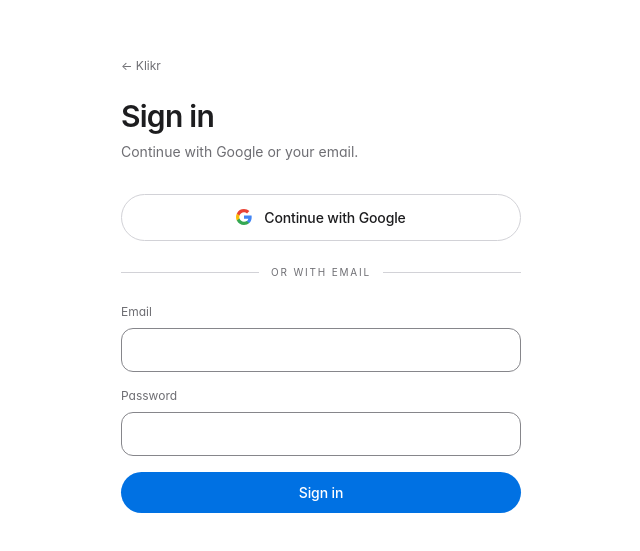
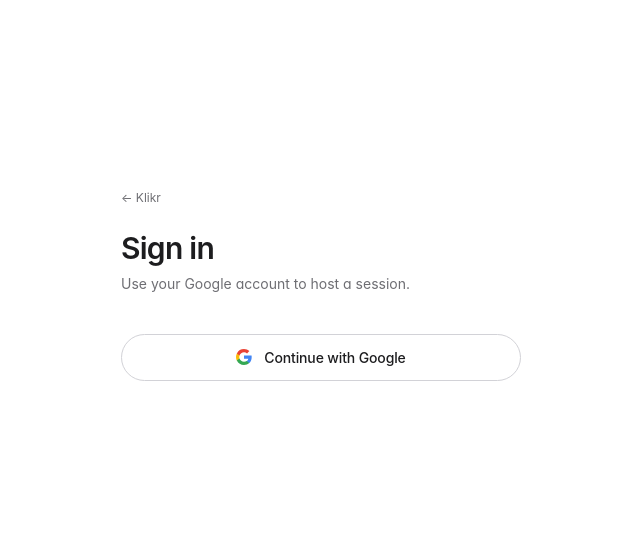
Before and after one commit to wutcharinth/Klikr, a Next.js app: page /login in a window 1280 px wide. Shown: the part 115-666 px from the top of the page, without its empty margins (319-959 px from the left). Built offline with nearby package versions, Linux system fonts and the light colour scheme.

Commit message:
Remove email/password login; keep Google only

```diff
--- a/app/(auth)/actions.ts
+++ b/app/(auth)/actions.ts
@@ -2,15 +2,6 @@
 
 import { redirect } from "next/navigation";
 import { createClient } from "@/lib/supabase/server";
-
-export async function login(formData: FormData) {
-  const email = String(formData.get("email") ?? "");
-  const password = String(formData.get("password") ?? "");
-  const supabase = await createClient();
-  const { error } = await supabase.auth.signInWithPassword({ email, password });
-  if (error) redirect(`/login?error=${encodeURIComponent(error.message)}`);
-  redirect("/dashboard");
-}
 
 export async function logout() {
   const supabase = await createClient();
--- a/app/(auth)/login/page.tsx
+++ b/app/(auth)/login/page.tsx
@@ -1,5 +1,4 @@
 import Link from "next/link";
-import { login } from "../actions";
 import { GoogleSignInButton } from "@/components/GoogleSignInButton";
 
 export default async function LoginPage({
@@ -14,36 +13,17 @@
         ← Klikr
       </Link>
       <h1 className="mt-6 text-3xl font-semibold tracking-tight">Sign in</h1>
-      <p className="mt-2 text-sm muted-text">Continue with Google or your email.</p>
+      <p className="mt-2 text-sm muted-text">Use your Google account to host a session.</p>
 
-      <div className="mt-8">
+      <div className="mt-10">
         <GoogleSignInButton />
       </div>
 
-      <div className="my-6 flex items-center gap-3 text-[10px] uppercase tracking-[0.18em] muted-text">
-        <span className="h-px flex-1 bg-[var(--line)]" />
-        <span>or with email</span>
-        <span className="h-px flex-1 bg-[var(--line)]" />
-      </div>
-
-      <form action={login} className="space-y-4">
-        <Field label="Email" name="email" type="email" required />
-        <Field label="Password" name="password" type="password" required />
-        {error && <p className="text-xs" style={{ color: "var(--danger)" }}>{error}</p>}
-        <button className="btn-primary mt-2 w-full">Sign in</button>
-      </form>
+      {error && (
+        <p className="mt-4 text-xs" style={{ color: "var(--blue-link)" }}>
+          {decodeURIComponent(error)}
+        </p>
+      )}
     </main>
   );
 }
-
-function Field({
-  label,
-  ...props
-}: { label: string } & React.InputHTMLAttributes<HTMLInputElement>) {
-  return (
-    <label className="block">
-      <span className="mb-2 block text-xs muted-text">{label}</span>
-      <input {...props} className="input" />
-    </label>
-  );
-}
```
